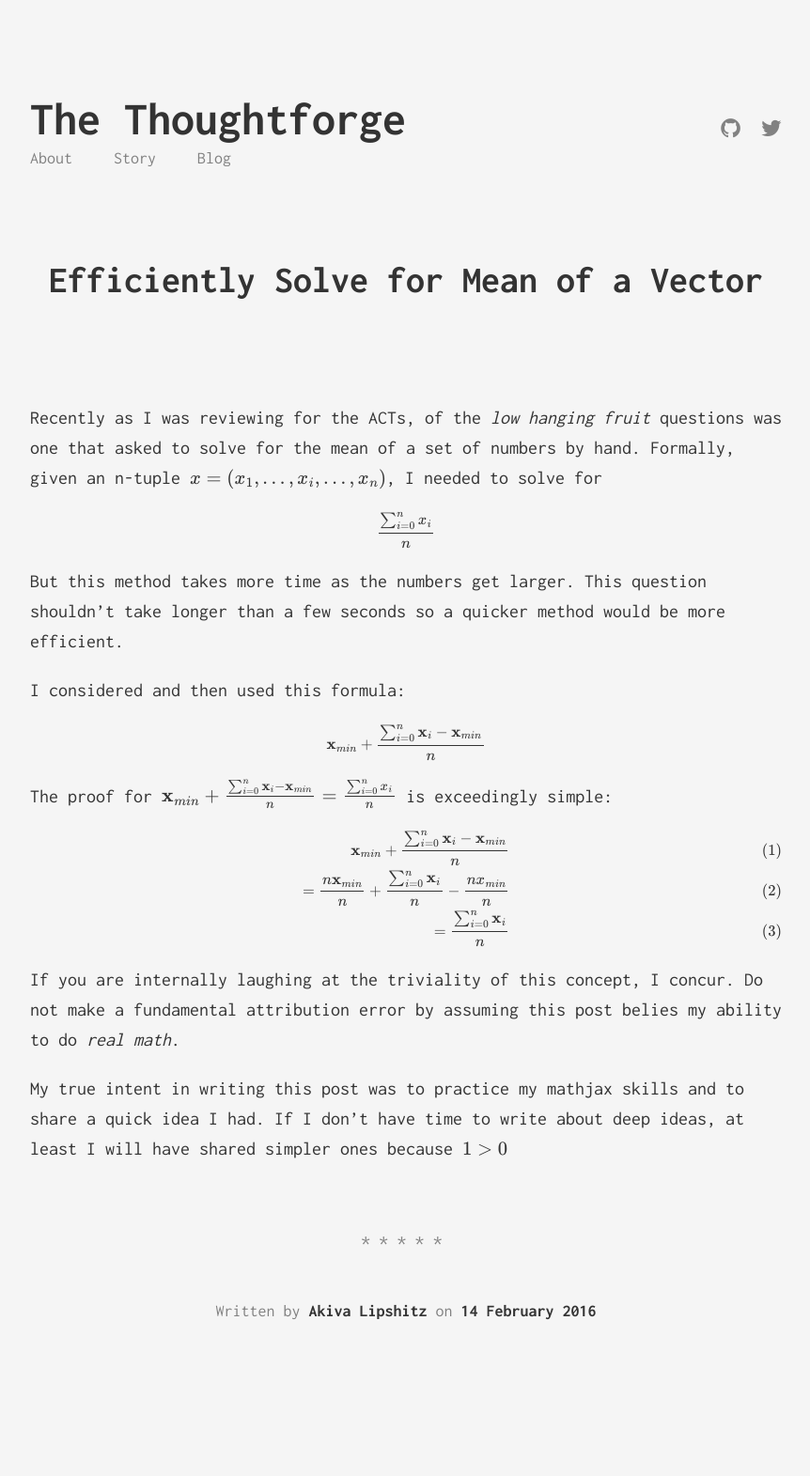
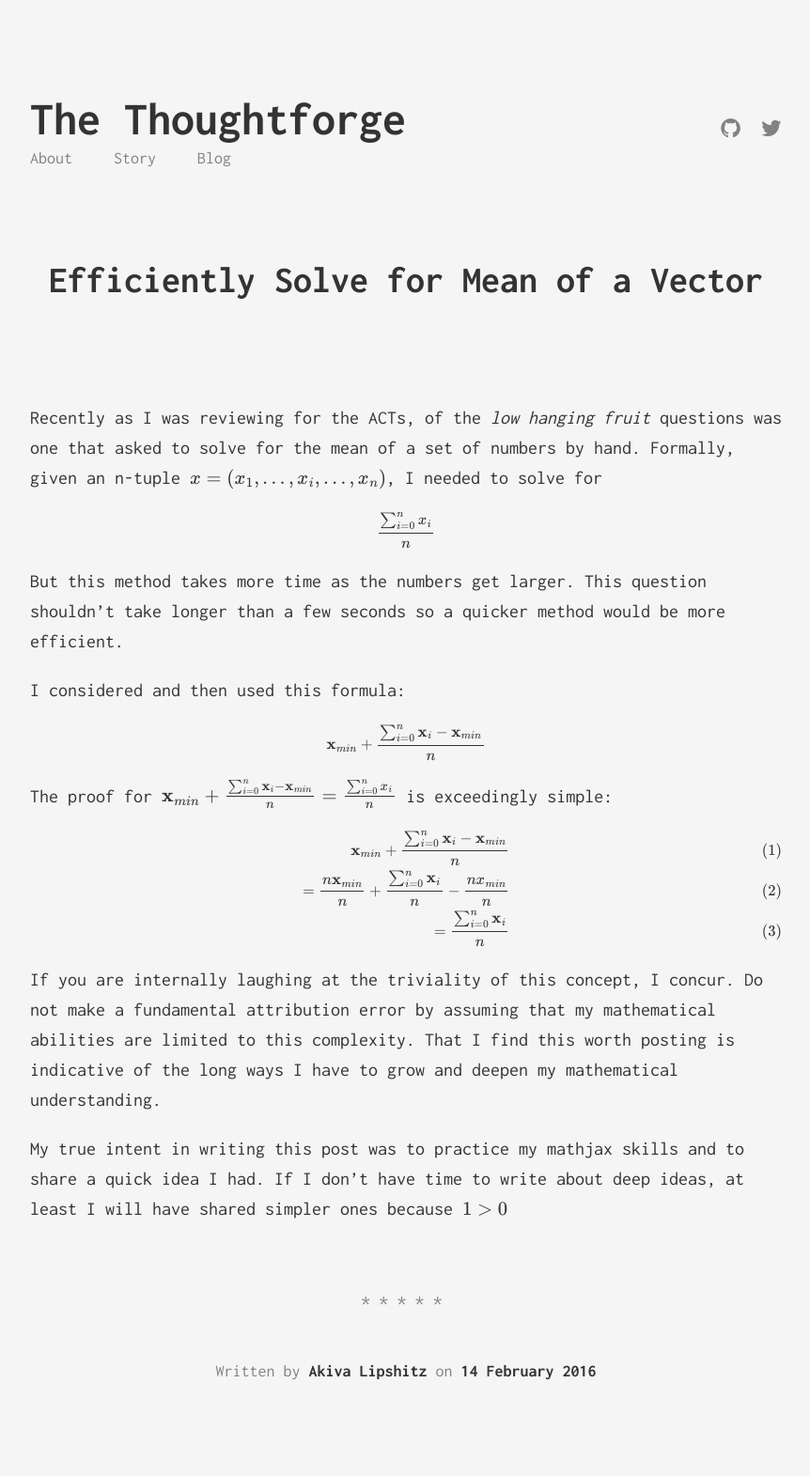
Before and after one commit to aclinnovator/aclinnovator.github.io, a Jekyll site: the page built from _posts/2016-02-14-efficiently-solve-for-mean-of-a-vector.markdown, in a window 1280 px wide. Shown: the whole page at 94% size, without its empty margins (208-1070 px from the left). Built offline with Jekyll 4.4.1, drawn with Linux system fonts in a browser that asks for light colours; formulas are drawn with MathJax 3; before the commit the page ends 1507 px from its top, so only the background shows below that.

Commit message:
Update 2016-02-14-efficiently-solve-for-mean-of-a-vector.markdown

```diff
--- a/_posts/2016-02-14-efficiently-solve-for-mean-of-a-vector.markdown
+++ b/_posts/2016-02-14-efficiently-solve-for-mean-of-a-vector.markdown
@@ -22,6 +22,6 @@ $$\begin{align}
    = \frac{\sum_{i=0}^n{\textbf{x}_i}}{n}\tag 3\\
 \end{align}$$
 
-If you are internally laughing at the triviality of this concept, I concur. Do not make a fundamental attribution error by assuming this post belies my ability to do *real math*.
+If you are internally laughing at the triviality of this concept, I concur. Do not make a fundamental attribution error by assuming that my mathematical abilities are limited to this complexity. That I find this worth posting is indicative of the long ways I have to grow and deepen my mathematical understanding.
 
 My true intent in writing this post was to practice my mathjax skills and to share a quick idea I had. If I don't have time to write about deep ideas, at least I will have shared simpler ones because $1>0$
```
